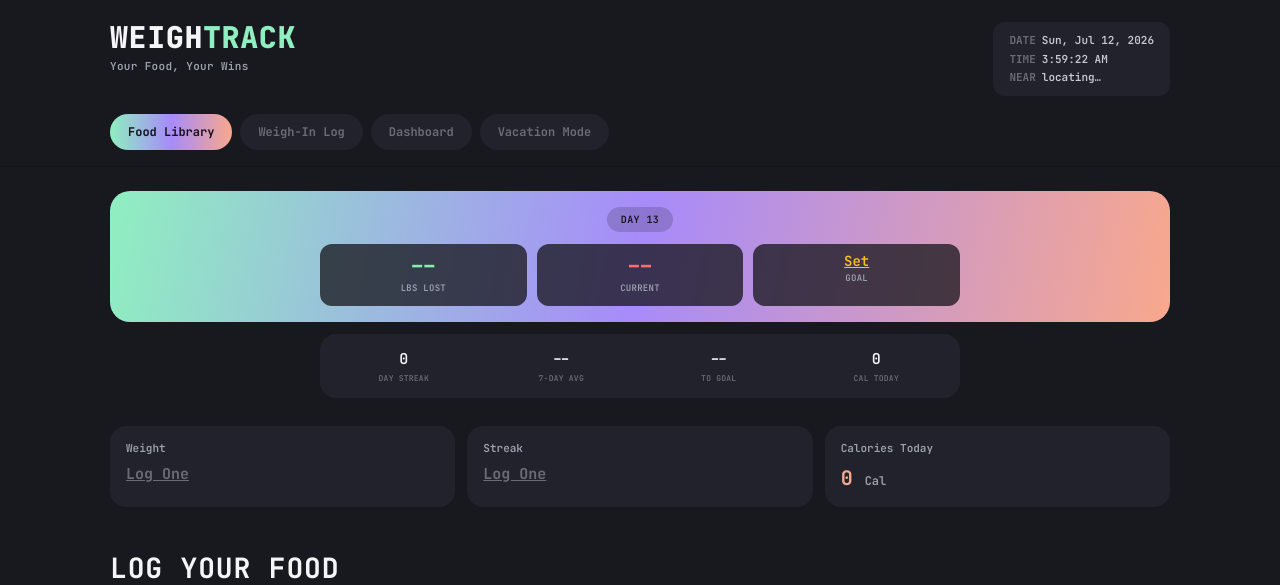
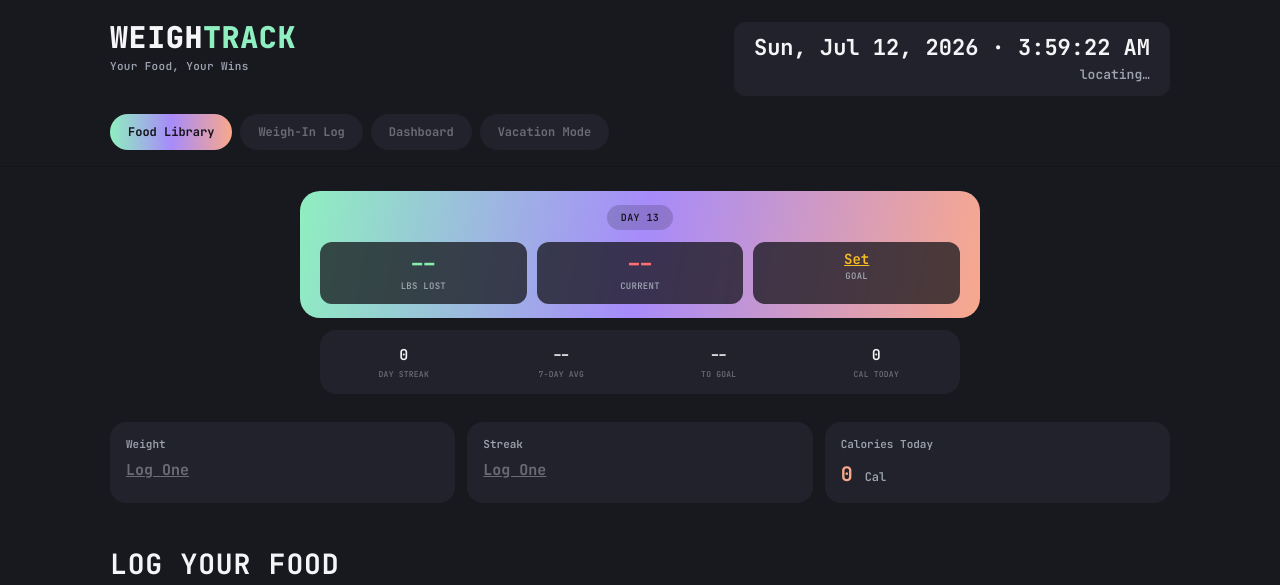
Before and after one commit to Silken8888/weighttrack, a Flask app: page / in a window 1280 px wide. Shown: the top 585 px of the page. Run offline with Flask 3, Linux system fonts and the light colour scheme; data comes from the database, SQL or seed files in the repository; data that the repository does not hold is empty; some libraries are stand-ins or nearby versions.

Commit message:
Add files via upload

```diff
--- a/static/css/style.css
+++ b/static/css/style.css
@@ -123,18 +123,26 @@ button { font-family: inherit; cursor: pointer; }
 
 .stamp {
   font-family: var(--font-body);
-  font-weight: 600;
-  font-size: 11px;
-  line-height: 1.7;
-  color: var(--text-secondary);
   border-radius: var(--radius-sm);
-  padding: 9px 16px;
+  padding: 12px 20px;
   background: var(--surface);
   white-space: nowrap;
-}
-
-.stamp__row { display: flex; gap: 6px; }
-.stamp__label { color: var(--text-faint); font-weight: 700; }
+  text-align: right;
+}
+
+.stamp__datetime {
+  font-weight: 700;
+  font-size: 22px;
+  line-height: 1.3;
+  color: var(--text);
+}
+
+.stamp__location {
+  font-weight: 600;
+  font-size: 13px;
+  color: var(--text-muted);
+  margin-top: 2px;
+}
 
 /* --------------------------------------------------------------------
    Nav
@@ -1023,7 +1031,9 @@ button { font-family: inherit; cursor: pointer; }
   overflow: hidden;
   background: linear-gradient(100deg, var(--teal), var(--pink), var(--coral));
   border-radius: var(--radius-lg);
-  padding: 16px 12px;
+  padding: 14px 10px;
+  max-width: 680px;
+  margin: 0 auto;
 }
 
 .mobile-hero__day {
@@ -1559,6 +1569,8 @@ button { font-family: inherit; cursor: pointer; }
 
 @media (max-width: 720px) {
   .site-header__row { flex-direction: column; }
+  .stamp { text-align: left; width: 100%; margin-top: 10px; }
+  .stamp__datetime { font-size: 18px; white-space: normal; }
   .stats-row { grid-template-columns: repeat(3, 1fr); gap: 8px; }
   .stat-card { padding: 10px 12px; }
   .search-form { flex-direction: column; }
--- a/static/js/main.js
+++ b/static/js/main.js
@@ -62,10 +62,9 @@
           })
           .then(function (data) {
             const city = data.city || data.locality || "";
-            const region = data.principalSubdivisionCode
-              ? data.principalSubdivisionCode.split("-").pop()
-              : "";
-            locEl.textContent = [city, region].filter(Boolean).join(", ") || "location found";
+            const state = data.principalSubdivision || "";
+            const country = data.countryName || "";
+            locEl.textContent = [city, state, country].filter(Boolean).join(", ") || "location found";
           })
           .catch(function () {
             locEl.textContent = "location unavailable";
--- a/templates/base.html
+++ b/templates/base.html
@@ -18,9 +18,8 @@
         <p class="tagline">Your Food, Your Wins</p>
       </div>
       <div class="stamp" aria-label="Current date, time and location">
-        <div class="stamp__row"><span class="stamp__label">DATE</span> <span id="stamp-date">--</span></div>
-        <div class="stamp__row"><span class="stamp__label">TIME</span> <span id="stamp-time">--</span></div>
-        <div class="stamp__row"><span class="stamp__label">NEAR</span> <span id="stamp-location">locating&hellip;</span></div>
+        <div class="stamp__datetime"><span id="stamp-date">--</span> &middot; <span id="stamp-time">--</span></div>
+        <div class="stamp__location" id="stamp-location">locating&hellip;</div>
       </div>
     </div>
     <nav class="site-nav wrap" aria-label="Primary">
```
Also changed, not shown: README.md.
